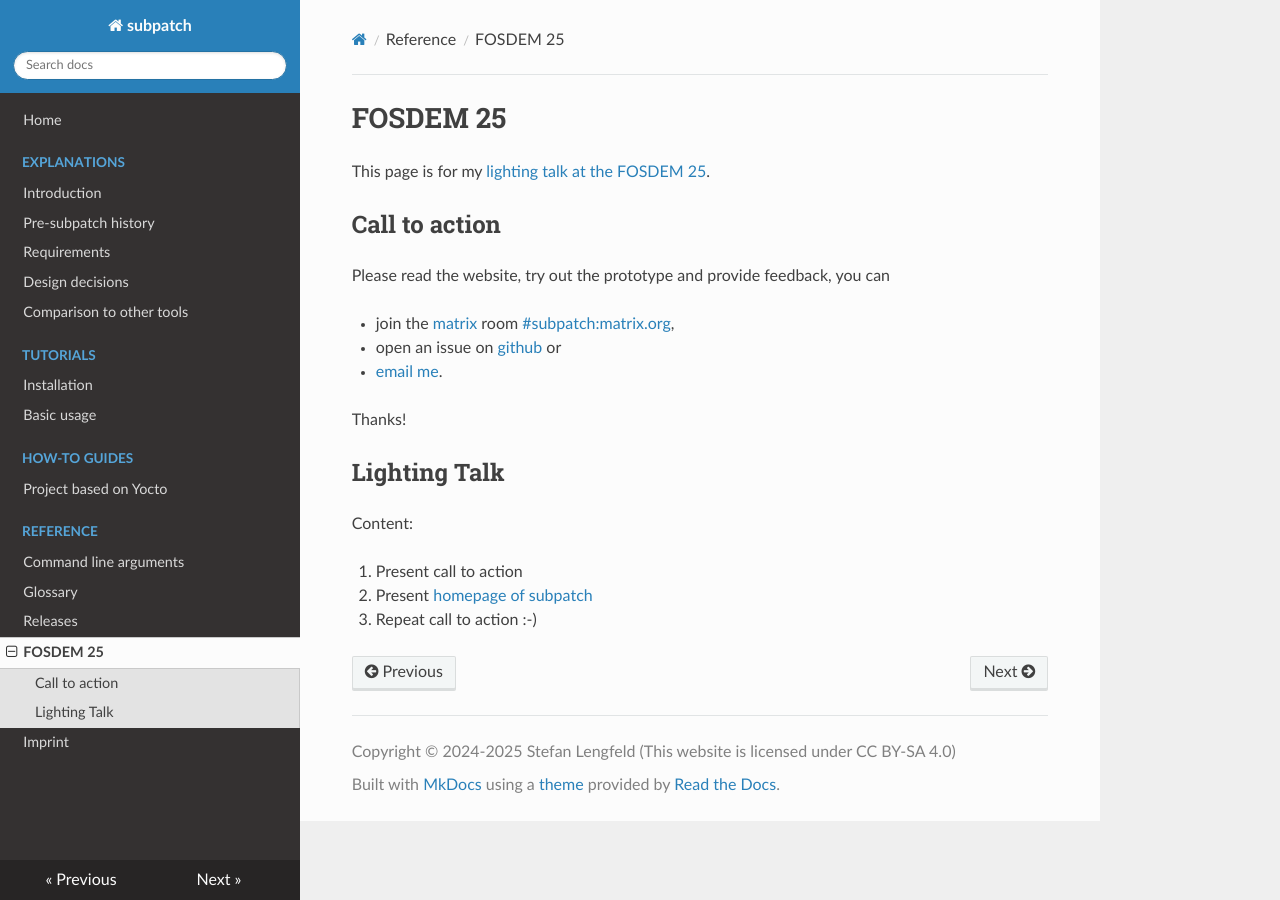
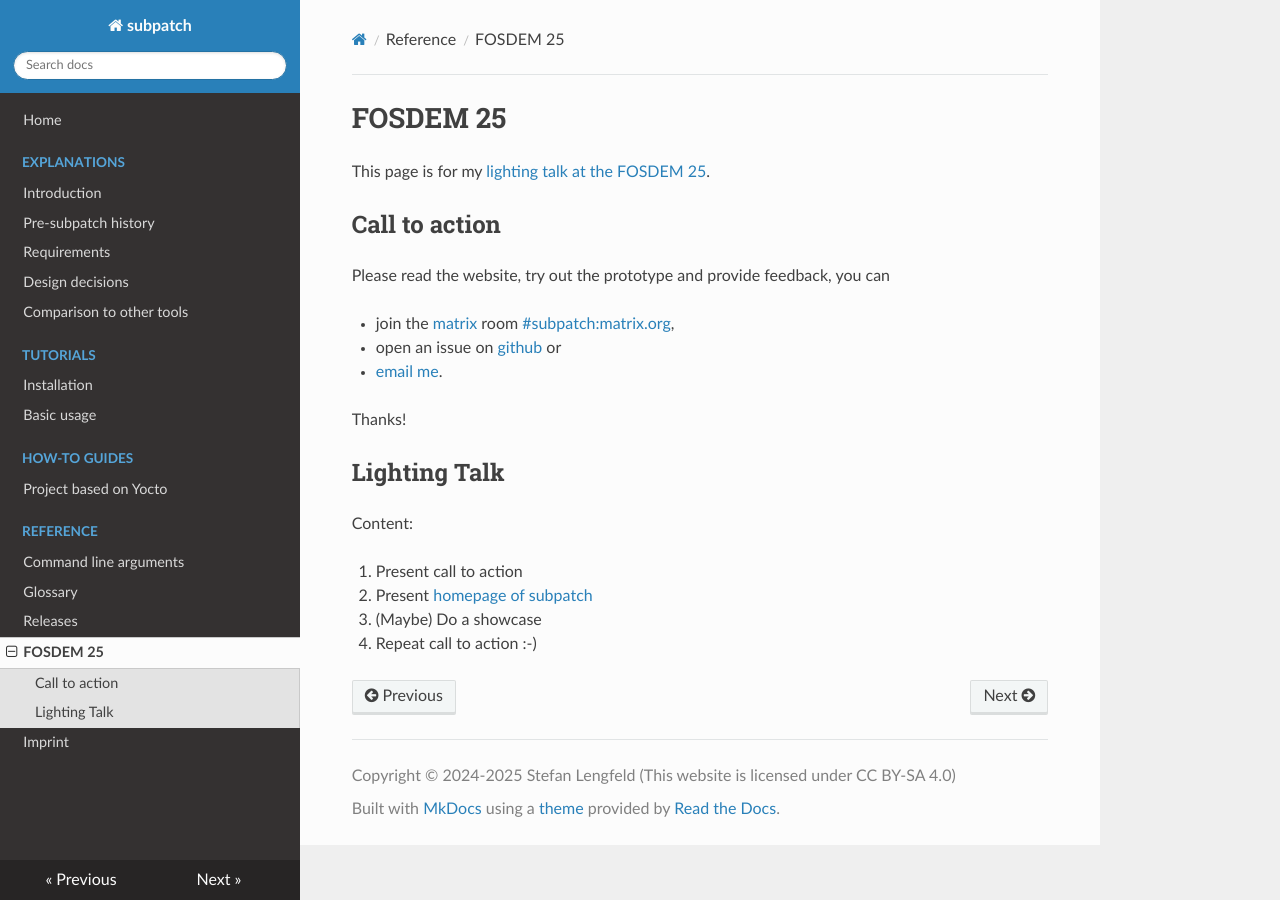
Before and after one commit to lengfeld/subpatch, an MkDocs documentation site: the page built from website/ref/fosdem25.md, in a window 1280 px wide. Built offline with MkDocs 1.6.1, drawn with Linux system fonts in a browser that asks for light colours; nearby versions of some CDN libraries.

Commit message:
website: update fosdem talk

```diff
--- a/website/ref/fosdem25.md
+++ b/website/ref/fosdem25.md
@@ -21,4 +21,5 @@ Content:
 
 1. Present call to action
 2. Present [homepage of subpatch](/)
-3. Repeat call to action :-)
+3. (Maybe) Do a showcase
+4. Repeat call to action :-)
```
